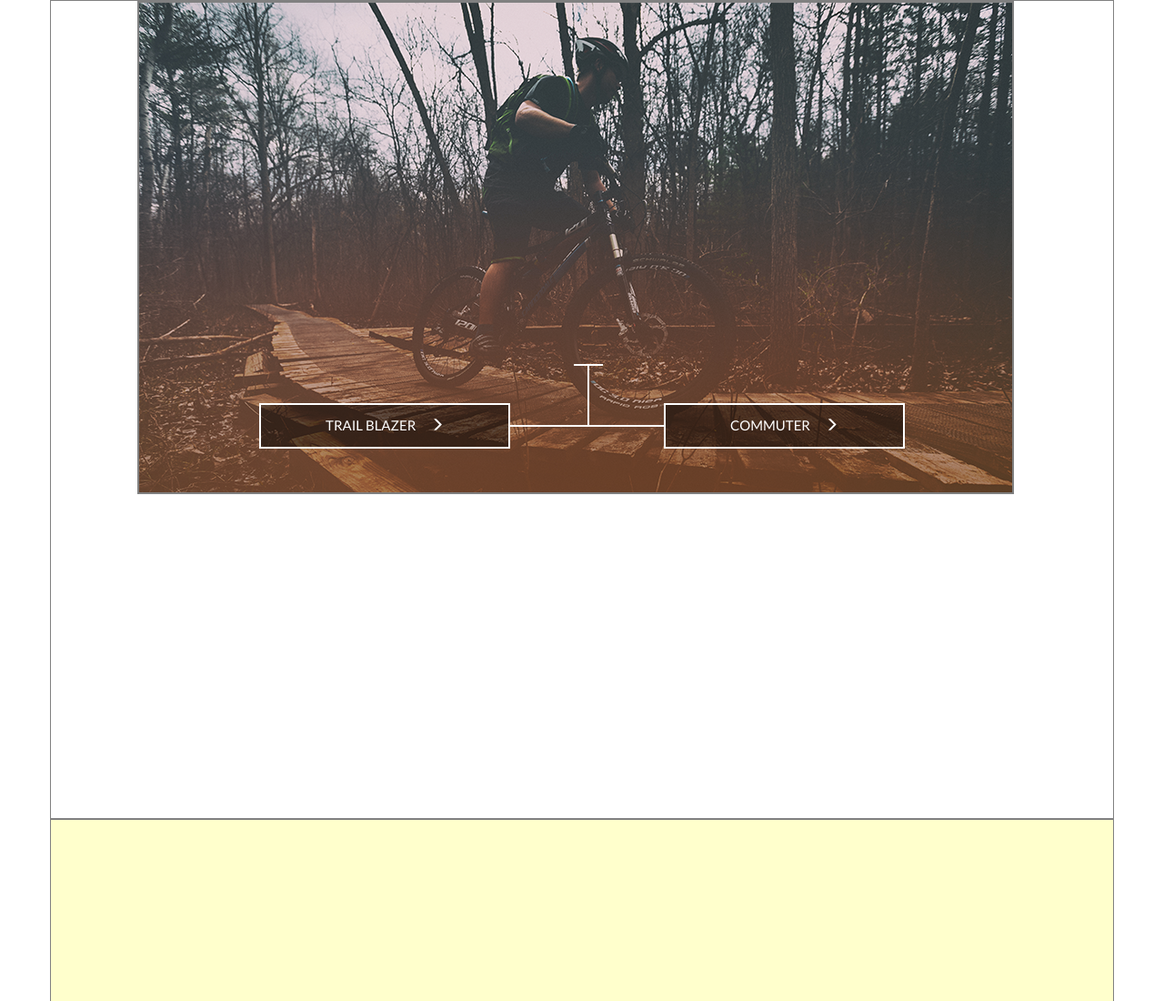
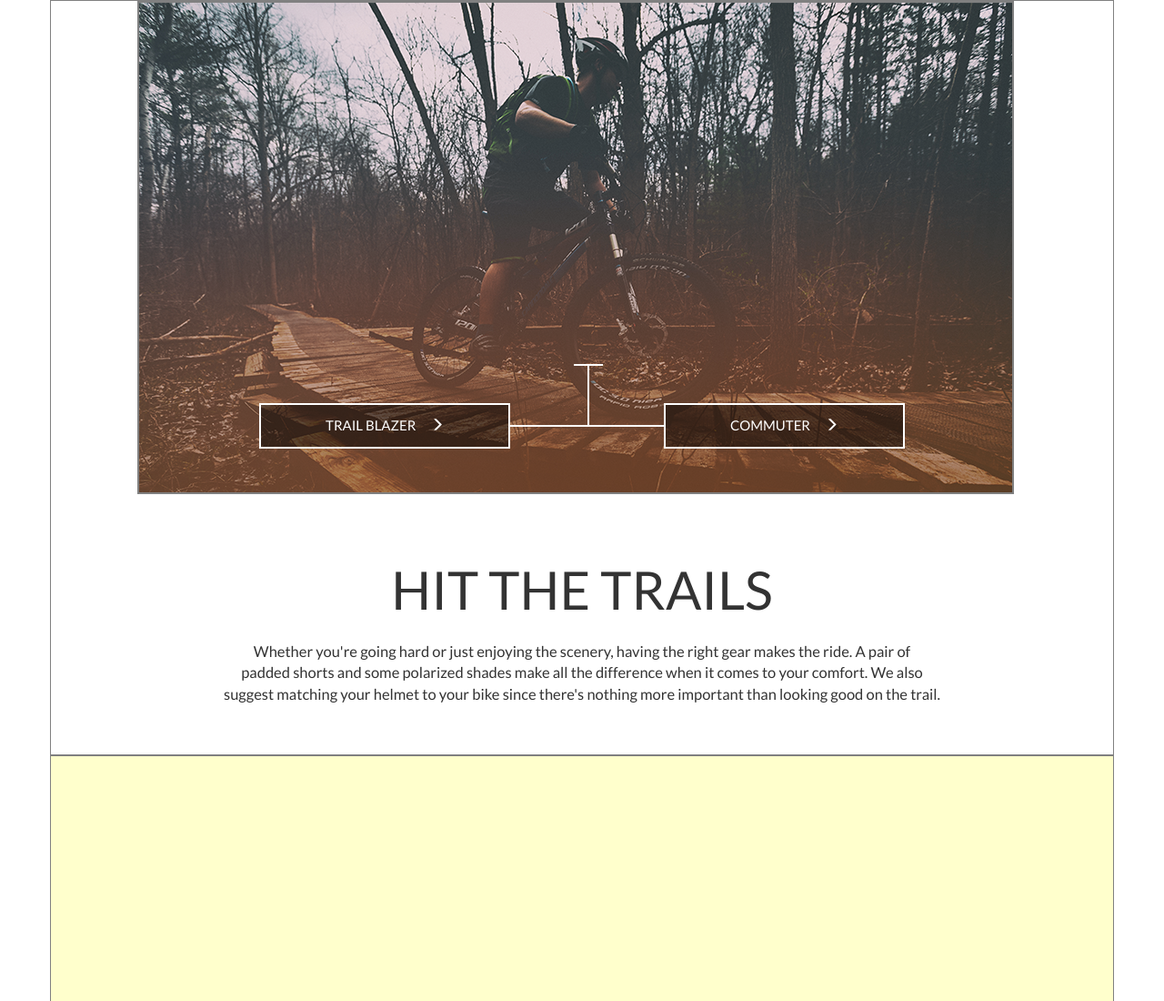
Before and after one commit to cwalbrid/walbridge-mj-homework, a website: page app/index.html in a window 1280 px wide. Shown: the top 1100 px of the page at 91% size. Drawn offline with Linux system fonts and the light colour scheme.

Commit message:
added Trails Copy section, added and styled h1-trails-copy  and trails-copy

```diff
--- a/app/css/app.css
+++ b/app/css/app.css
@@ -5,7 +5,7 @@
 #container-full-header{
 	/*background-color: rgba(255, 0, 0, .2);*/
 	border: 1px solid gray;
-	height: 900px;
+	height: 830px;
 	z-index: -100;
 
 }
@@ -62,6 +62,28 @@
 	margin-left: 13px;
 }
 
+/*===================================================================*/
+
+
+
+.col-trails-copy{
+	/*border: 1px solid red;*/
+	text-align: center;
+	margin-top: 57px;
+}
+
+.h1-trails-copy{
+	font-family: 'Lato', sans-serif;
+	font-size: 58px;
+}
+
+.trails-copy{
+	margin-top: 25px;
+	font-size: 16.5px;
+	font-family: 'Lato', sans-serif;
+}
+
+
 
 /*===================================================================*/
 #container-trail-hero{
--- a/app/index.html
+++ b/app/index.html
@@ -25,9 +25,23 @@
 
 
 			</div>
+<!--*===================================================================*-->
+			<div class="col col-xs-10 col-xs-offset-1 col-trails-copy">
+
+				<h1 class="h1-trails-copy">HIT THE TRAILS</h1>
+				<p class="trails-copy">
+					Whether you're going hard or just enjoying the scenery, having the right gear makes the ride. A pair of<br>
+
+					padded shorts and some polarized shades make all the difference when it comes to your comfort. We also<br>
+
+					suggest matching your helmet to your bike since there's nothing more important than looking good on the trail.
+				</p>
+			</div>
 		</div>
 	</div>
 
+
+<!--*===================================================================*-->
 	<div class="container" id="container-trail-hero">
 
 		<div class="row">
```
